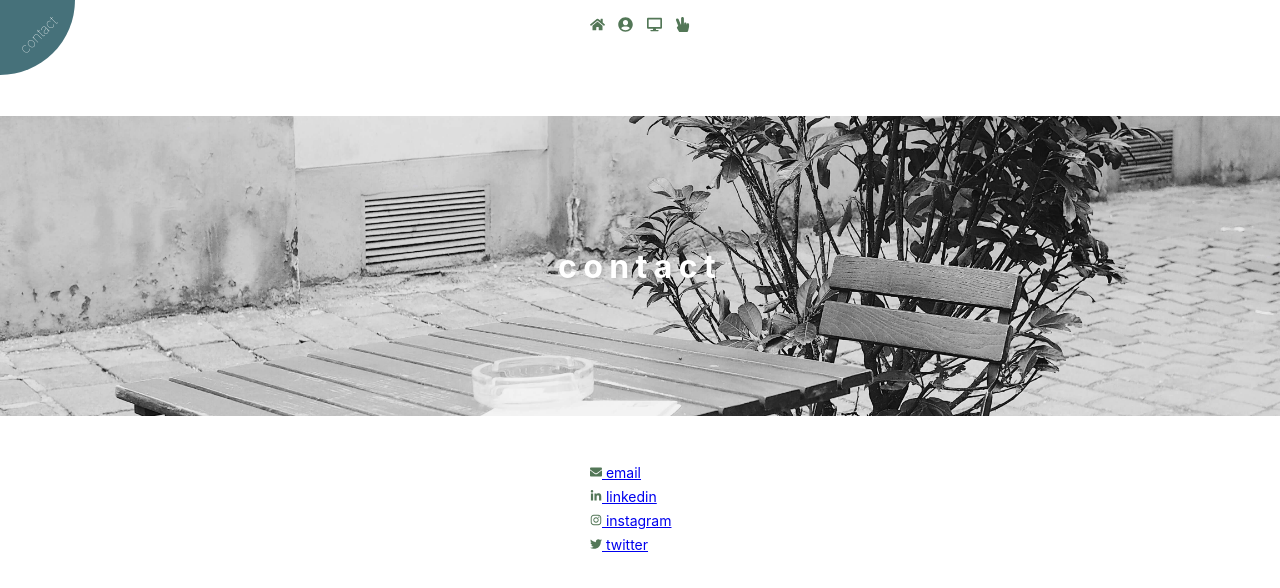
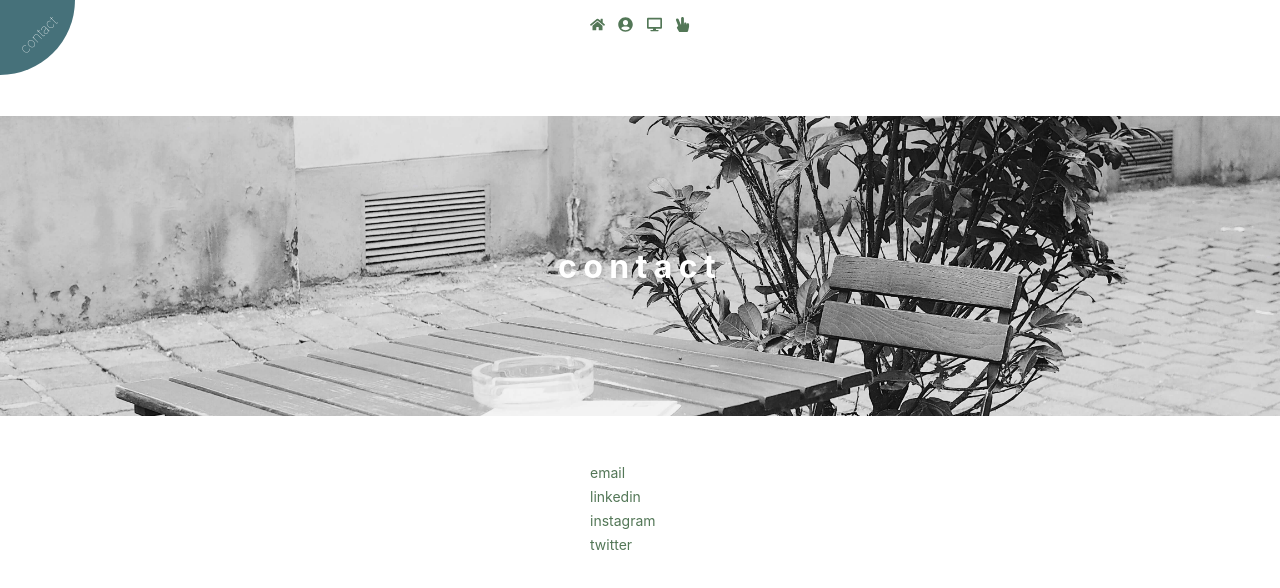
Before and after one commit to anniebae/homepage, a React (Create React App) app: page /contact in a window 1280 px wide. Shown: the top 588 px of the page. Built offline with nearby package versions, Linux system fonts and the light colour scheme.

Commit message:
fill up info

```diff
--- a/src/components/About/index.js
+++ b/src/components/About/index.js
@@ -22,19 +22,31 @@ const Background = styled.div`
 `
 
 const Main = styled.div`
-  background: rgba(83,119,87,.2);
+  background: rgba(83,119,87,.15);
   border-radius: 4px;
   max-width: 550px;
   font-size: 14px;
   position: absolute;
-  left: 50%;
-  top: 50%;
-  transform: translate(-50%,-50%);
-  padding: 1em 2em;
+  padding: 1.5em;
+  bottom: 1.5em;
+  margin: 0 1.5em;
+
+  @media (min-width: 767px) {
+    left: 50%;
+    top: 50%;
+    transform: translate(-50%,-50%);
+    margin: 0;
+    height: fit-content;
+  }
 `
 
 const Copy = styled.p`
+  margin: 0;
+`
 
+const Link = styled.a`
+  text-decoration: none;
+  color: #537757;
 `
 
 
@@ -46,11 +58,15 @@ class About extends Component {
         <PageTitle title="about" />
 
         <Main>
-
           <Animated animationIn="fadeIn" animationOut="fadeOut" isVisible={true}>
-            <Copy>Lorem ipsum dolor sit amet, consectetur adipisicing elit. Porro minima quasi illo facilis eaque ab nam repellendus, deleniti placeat inventore explicabo numquam unde itaque quidem deserunt sunt eius laboriosam eveniet.</Copy>
-            <Copy>Lorem ipsum dolor sit amet, consectetur adipisicing elit. Porro minima quasi illo facilis eaque ab nam repellendus, deleniti placeat inventore explicabo numquam unde itaque quidem deserunt sunt eius laboriosam eveniet.</Copy>
-            <Copy>Lorem ipsum dolor sit amet, consectetur adipisicing elit. Porro minima quasi illo facilis eaque ab nam repellendus, deleniti placeat inventore explicabo numquam unde itaque quidem deserunt sunt eius laboriosam eveniet.</Copy>
+            <Copy>👋, I'm Annie - </Copy>
+            <Copy>a New York City based engineer currently 💻 at <Link href="https://www.stashinvest.com/" target="_blank">Stash Invest</Link>.</Copy>
+            <Copy>I 🏃 6 half marathons, 1 Ragnar Relay, and don't plan on stopping any time soon.</Copy>
+            <Copy>In my free ⏰, I like to explore cool new ways to 🔨 sites & apps, take 📸, and drink an unruly amount of ☕️.</Copy>
+            <Copy>Most importantly, I'm on a mission to make my 🐱 #instafamous so go give <Link href="https://www.instagram.com/sunnystillsleeping/" target="_blank">Sunny</Link> a follow.
+            </Copy>
+            <br/>
+            <Copy>Cheers, 👧</Copy>
           </Animated>
 
 
--- a/src/components/Contact/index.js
+++ b/src/components/Contact/index.js
@@ -1,6 +1,6 @@
 import React, { Component } from 'react';
 import styled from 'styled-components';
-import { FaEnvelope, FaLinkedinIn, FaInstagram, FaTwitter } from 'react-icons/fa';
+// import { FaEnvelope, FaLinkedinIn, FaInstagram, FaTwitter } from 'react-icons/fa';
 import { Container } from '../Home'
 import { BannerText } from '../Work'
 import PageTitle from '../PageTitle'
@@ -28,8 +28,14 @@ const ContactBody = styled.ul`
   margin: auto;
 `
 
+
 const ContactItem = styled.li`
   margin: .5em 0;
+`
+
+const Link = styled.a`
+  text-decoration: none;
+  color: #537757;
 `
 
 class Contact extends Component {
@@ -42,18 +48,18 @@ class Contact extends Component {
         </Banner>
 
         <ContactBody>
-          <a href="mailto:bae.annie@gmail.com?subject=Hi Annie!&body=Sent from anniebae.com">
-            <ContactItem><FaEnvelope size={12} color='#537757' /> email</ContactItem>
-          </a>
-          <a href="https://www.linkedin.com/in/anniebae/" target="_blank">
-            <ContactItem><FaLinkedinIn size={12} color='#537757' /> linkedin</ContactItem>
-          </a>
-          <a href="https://www.instagram.com/anniebae/" target="_blank">
-            <ContactItem><FaInstagram size={12} color='#537757' /> instagram</ContactItem>
-          </a>
-          <a href="https://twitter.com/bae_annie" target="_blank">
-            <ContactItem><FaTwitter size={12} color='#537757' /> twitter</ContactItem>
-          </a>
+          <Link href="mailto:bae.annie@gmail.com?subject=Hi Annie!&body=Sent from anniebae.com">
+            <ContactItem>email</ContactItem>
+          </Link>
+          <Link href="https://www.linkedin.com/in/anniebae/" target="_blank">
+            <ContactItem>linkedin</ContactItem>
+          </Link>
+          <Link href="https://www.instagram.com/anniebae/" target="_blank">
+            <ContactItem>instagram</ContactItem>
+          </Link>
+          <Link href="https://twitter.com/bae_annie" target="_blank">
+            <ContactItem>twitter</ContactItem>
+          </Link>
 
         </ContactBody>
       </Container>
--- a/src/components/Work/index.js
+++ b/src/components/Work/index.js
@@ -46,29 +46,55 @@ const Row = styled.div`
 `
 
 const TitleGroup = styled.div`
-  width: 33.333%;
+  margin: 0 0 1.5em;
+  @media (min-width: 767px) {
+    width: 33.333%;
+    margin: 0;
+  }
 `
 const ListGroup = styled.div`
   width: 66.667%;
   @media (min-width: 767px) {
     display: flex;
+
+    &.mobile { display: none; }
   }
 `
 
+const MobileGroup = styled.div`
+  margin: 0 0 1.5em;
+`
+const MobileName = styled.p`
+  margin: 0 0 .3em;
+`
+const MobileSpan = styled.span`
+  display: block;
+  opacity: 0.5;
+  font-size: .8em;
+`
+
 const Column = styled.div`
-  width: 50%;
+  @media (min-width: 767px) {
+    width: 50%;
+  }
 `
 
 const ColH1Title = styled.h1`
   font-weight: 300;
   font-size: 24px;
   letter-spacing: 2px;
+  color: #537757;
 `
 
 const BoldTitle = styled.p`
   font-weight: 600;
   text-transform: uppercase;
   cursor: pointer;
+
+
+  @media (min-width: 767px) {
+
+  }
 `
 const ColItem = styled.p`
   font-size: 14px;
@@ -93,6 +119,12 @@ const EduDesc = styled.p`
 `
 
 const GithubDiv = styled.div`
+  position: relative;
+  top: 25%;
+
+  &:hover {
+    opacity: .4;
+  }
 `
 
 
@@ -140,10 +172,11 @@ class Work extends Component {
                 <ColItem className={this.state.knowList ? 'showItem' : ''}>JavaScript / jQuery</ColItem>
                 <ColItem className={this.state.knowList ? 'showItem' : ''}>Photoshop / Zeplin</ColItem>
                 <ColItem className={this.state.knowList ? 'showItem' : ''}>Version Control (GIT)</ColItem>
-                <ColItem className={this.state.knowList ? 'showItem' : ''}>Bootstrap</ColItem>
                 <ColItem className={this.state.knowList ? 'showItem' : ''}>Responsive Web Design</ColItem>
                 <ColItem className={this.state.knowList ? 'showItem' : ''}>Cross-Browser Testing</ColItem>
                 <ColItem className={this.state.knowList ? 'showItem' : ''}>Mobile First Build</ColItem>
+                <ColItem className={this.state.knowList ? 'showItem' : ''}>Active Admin</ColItem>
+                <ColItem className={this.state.knowList ? 'showItem' : ''}>Braze</ColItem>
               </Column>
 
               <Column>
@@ -161,6 +194,22 @@ class Work extends Component {
               <ColH1Title>Education</ColH1Title>
             </TitleGroup>
 
+            <ListGroup className="mobile">
+              <MobileGroup>
+                <MobileName>General Assembly</MobileName>
+                <MobileSpan>2014-2015</MobileSpan>
+              </MobileGroup>
+              <MobileGroup>
+                <MobileName>Cardiff University</MobileName>
+                <MobileSpan>2013 (study abroad)</MobileSpan>
+              </MobileGroup>
+              <MobileGroup>
+                <MobileName>Rutgers University</MobileName>
+                <MobileSpan>2010-2014</MobileSpan>
+              </MobileGroup>
+
+            </ListGroup>
+
             <ListGroup>
               <Column>
                 <ColItem>General Assembly</ColItem>
@@ -170,7 +219,7 @@ class Work extends Component {
 
               <Column>
                 <ColItem>2014-2015</ColItem>
-                <ColItem>2013</ColItem>
+                <ColItem>2013 (study abroad)</ColItem>
                 <ColItem>2010-2014</ColItem>
               </Column>
             </ListGroup>
@@ -184,13 +233,11 @@ class Work extends Component {
             <ListGroup>
               <GithubDiv>
                 <a href="https://github.com/anniebae" target="_blank">
-                  <FaGithub />
+                  <FaGithub size={30} color='#000' />
                 </a>
               </GithubDiv>
             </ListGroup>
           </Row>
-
-
 
 
 
```
